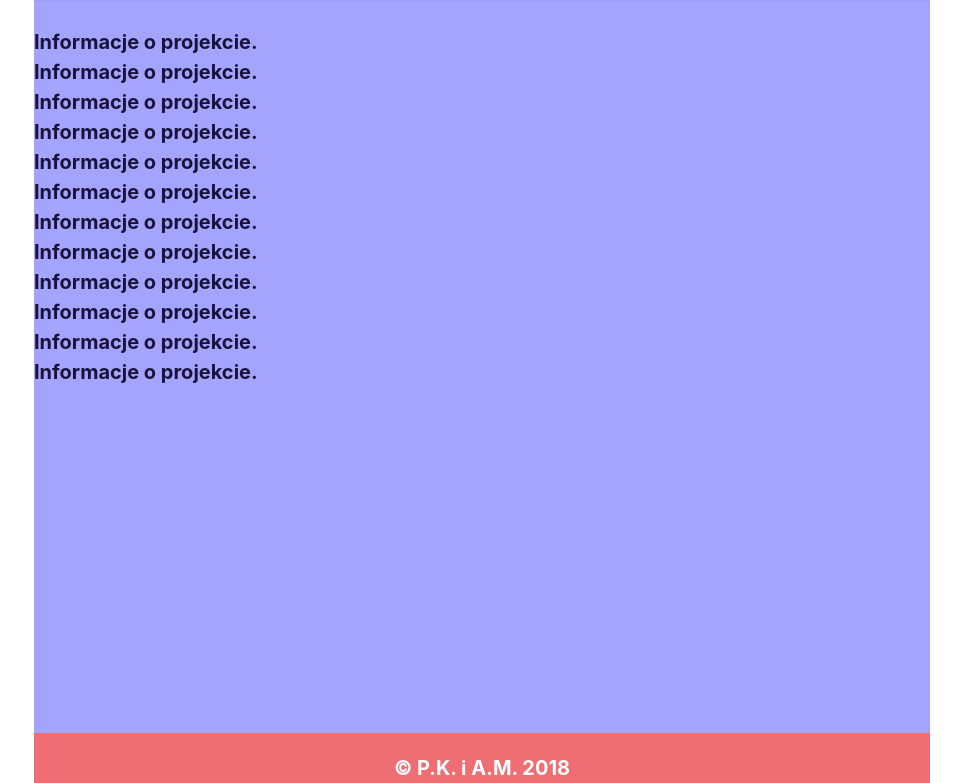
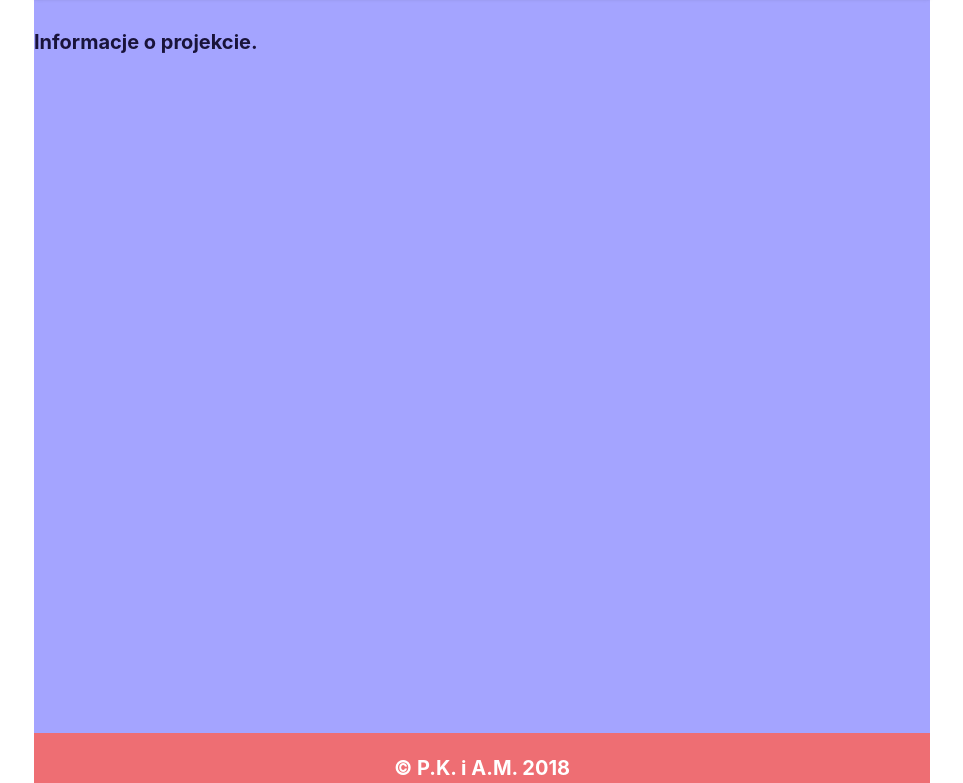
Before and after one commit to maxravel/mnemomed, a plain HTML site: page informacje.html in a window 1280 px wide. Shown: the part 67-850 px from the top of the page, without its empty margins (158-1121 px from the left). Drawn offline with nearby package versions, Linux system fonts and the light colour scheme.

Commit message:
refactorizing code

```diff
--- a/informacje.html
+++ b/informacje.html
@@ -9,25 +9,13 @@
     <link href="https://fonts.googleapis.com/css?family=Lora|Slabo+27px" rel="stylesheet">
     <!-- Compiled and minified CSS -->
     <link rel="stylesheet" href="https://cdnjs.cloudflare.com/ajax/libs/materialize/1.0.0-beta/css/materialize.min.css">
-
-    <!-- Compiled and minified JavaScript -->
-
     <link href="https://fonts.googleapis.com/icon?family=Material+Icons" rel="stylesheet">
     <title>mnemomed</title>
 </head>
 <body>
 
     <div class="container containerA">
-        <!-- <nav>
-            <div class="nav-wrapper">
-                <a href="index.html" class="brand-logo"><hr> MNEMOMED</a>
-                <ul id="nav-mobile" class="right hide-on-med-and-down">
-                <li><a href="pytania.html">Pytania</a></li>
-                <li><a href="informacje.html">Informacje</a></li>
-                <li><a href="kontakt.html">Kontakt</a></li>
-                </ul>
-            </div>
-        </nav> -->
+
         <nav>
             <div class="nav-wrapper">
                 <a href="index.html" class="brand-logo">MNEMOMED</a>
@@ -49,42 +37,10 @@
         <div>
             Informacje o projekcie.
         </div>
-        <div>
-            Informacje o projekcie.
-        </div>
-        <div>
-            Informacje o projekcie.
-        </div>
-        <div>
-            Informacje o projekcie.
-        </div>
-        <div>
-            Informacje o projekcie.
-        </div>
-        <div>
-            Informacje o projekcie.
-        </div>
-        <div>
-            Informacje o projekcie.
-        </div>
-        <div>
-            Informacje o projekcie.
-        </div>
-        <div>
-            Informacje o projekcie.
-        </div>
-        <div>
-            Informacje o projekcie.
-        </div>
-        <div>
-            Informacje o projekcie.
-        </div>
-        <div>
-            Informacje o projekcie.
-        </div>
+
     </div>
     <footer class="page-footer container"><div class="white-text"> &copy; P.K. i A.M. 2018 </div></footer>
-
+    <!-- Compiled and minified JavaScript -->
     <script src="https://cdnjs.cloudflare.com/ajax/libs/materialize/1.0.0-beta/js/materialize.min.js"></script>
     <!-- <script src="js/js.js"></script> -->
     <script src="js/add.js"></script>
--- a/js/js.js
+++ b/js/js.js
@@ -105,6 +105,7 @@ function loadTasks(){
             info.innerText='';
             info.style.display='none';
 
+            //Disable info button when there is no info
             if(ratunkowa[i].info===""){
                 loadInfo.style.display="none";
             }
@@ -139,6 +140,7 @@ function loadTasks(){
             info.innerText='';
             info.style.display='none';
 
+            //Disable info button when there is no info
             if(ratunkowa[i].info===""){
                 loadInfo.style.display="none";
             }
@@ -290,8 +292,7 @@ function loadTasks(){
         //******************* LOADING INFO *******************************8
 
         loadInfo.addEventListener('click', function(){
-            // if(ratunkowa[i].info===""){loadInfo.style.display='none';}
-            // else if(ratunkowa[i].i)
+
             if(i===0){
                 if(info.innerHTML!==ratunkowa[0].info){
                     info.style.display = 'block';
```
Also changed, not shown: css/style.css (+1 -74 lines), index.html (+1 -15 lines), kontakt.html (+1 -3 lines), pytania.html (+4 -16 lines), 1 other file.
